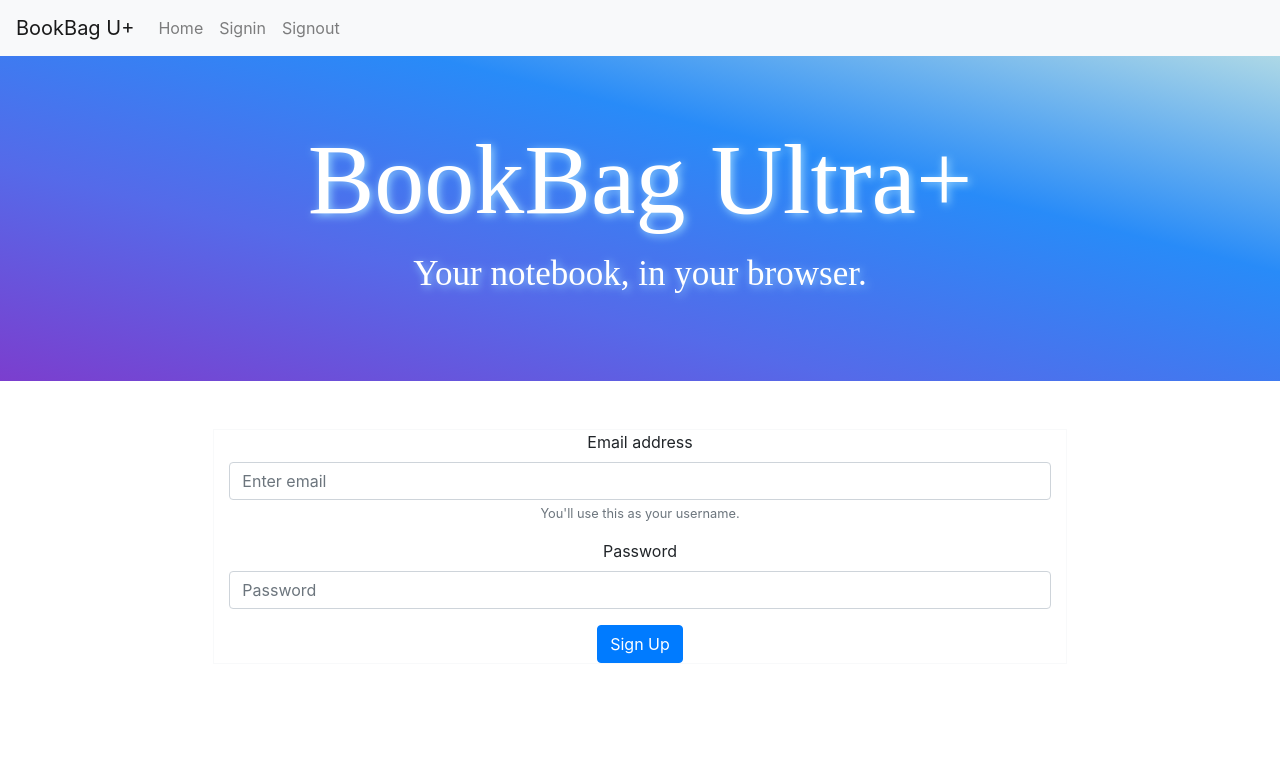
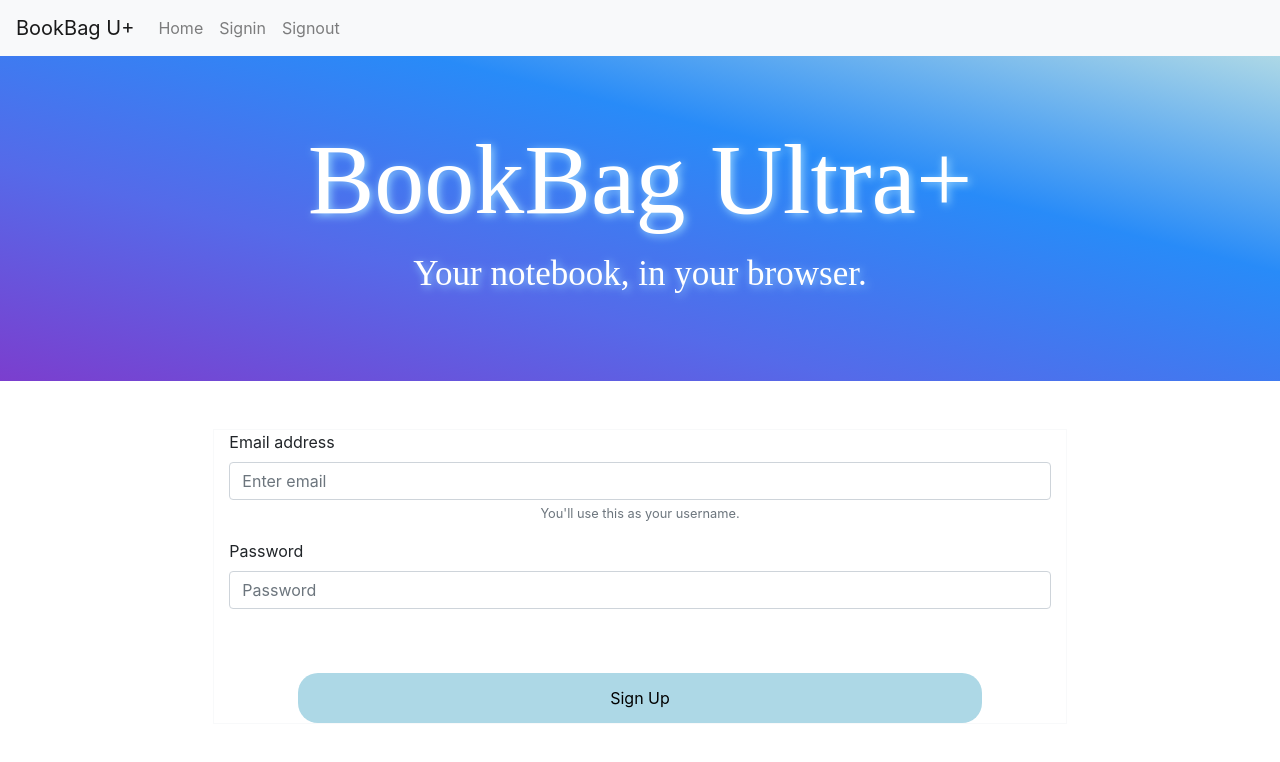
Before and after one commit to CatLibWilk/bookbag, a React (Create React App) app in the folder client/: page /signup in a window 1280 px wide. Shown: the top 762 px of the page. Built offline with nearby package versions, Linux system fonts and the light colour scheme; a web font is replaced by a local one.

Commit message:
basic styling of signup

```diff
--- a/client/src/pages/SignUp/SignUp.js
+++ b/client/src/pages/SignUp/SignUp.js
@@ -45,16 +45,16 @@ class SignUp extends Component {
             <div className = "col-md-8 mt-5 border border-light mx-auto">
             <form>
               <div className="form-group">
-                <label>Email address</label>
+                <label className="float-left">Email address</label>
                 <input type="username" className="form-control" id="input-email" aria-describedby="emailHelp" placeholder="Enter email" onChange={this.handleInput}></input>
                 <small id="emailHelp" className="form-text text-muted">You'll use this as your username.</small>
               </div>
               <div className="form-group">
-                <label>Password</label>
+                <label className="float-left">Password</label>
                 <input type="password" className="form-control" id="input-password" placeholder="Password" onChange={this.handleInput}></input>
               </div>
 
-              <button type="submit" className="btn btn-primary" onClick={this.handleSubmit}>Sign Up</button>
+              <button type="submit" className="btn mt-5 auth-btn col-lg-10" onClick={this.handleSubmit}>Sign Up</button>
             </form>
             </div>
           </div>
```
